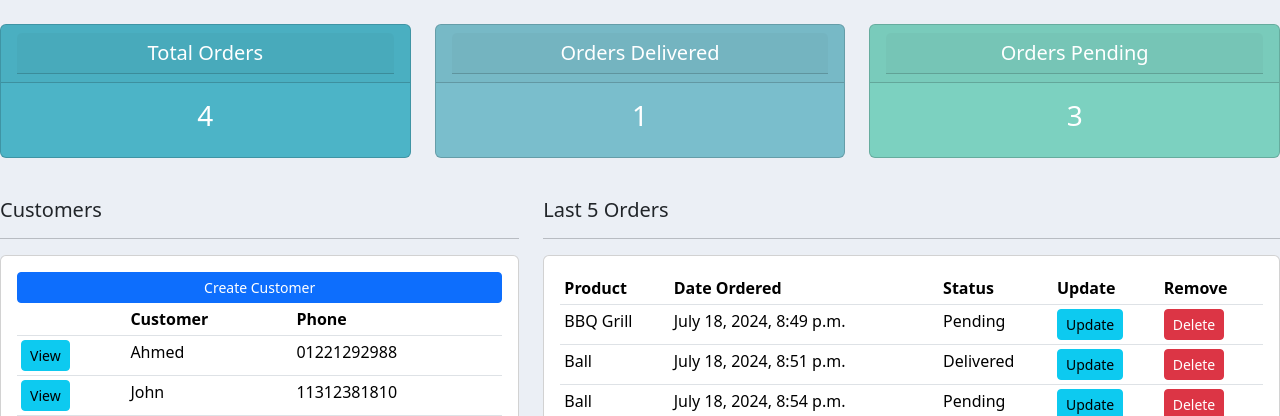
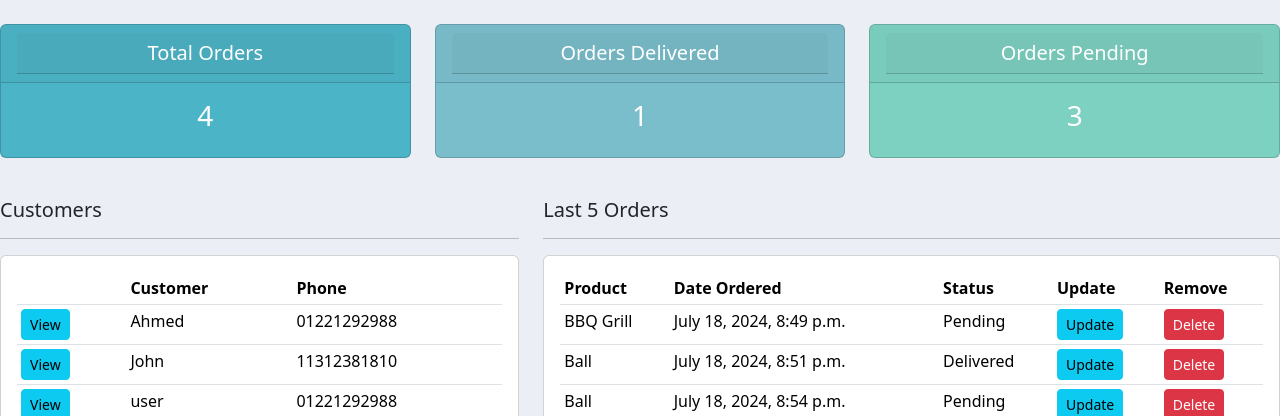
Before and after one commit to ahmed3ssam0/djangoapp, a Django app: page / in a window 1280 px wide. Shown: the part 56-472 px from the top of the page. Run offline with Django 5.2, Linux system fonts and the light colour scheme; a user stored in the database is signed in; data comes from the database, SQL or seed files in the repository.

Commit message:
Add files via upload

```diff
--- a/app/templates/app/index.html
+++ b/app/templates/app/index.html
@@ -7,7 +7,6 @@
         <h5>Customers</h5>
         <hr>
         <div class="card card-body">
-            <a class="btn btn-primary  btn-sm btn-block" href="">Create Customer</a>
             <table class="table table-sm">
                 <tr>
                     <th></th>
```
